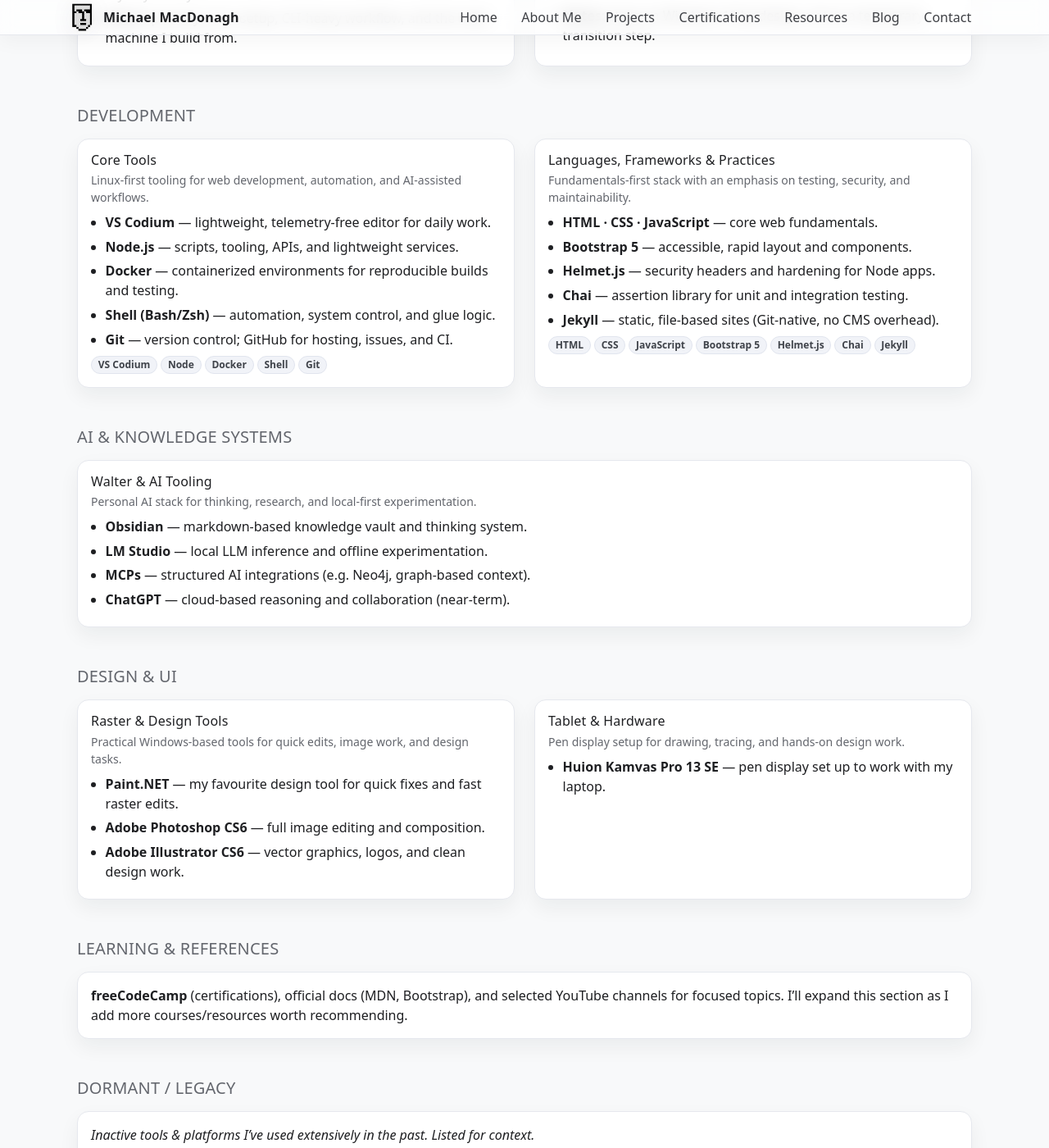
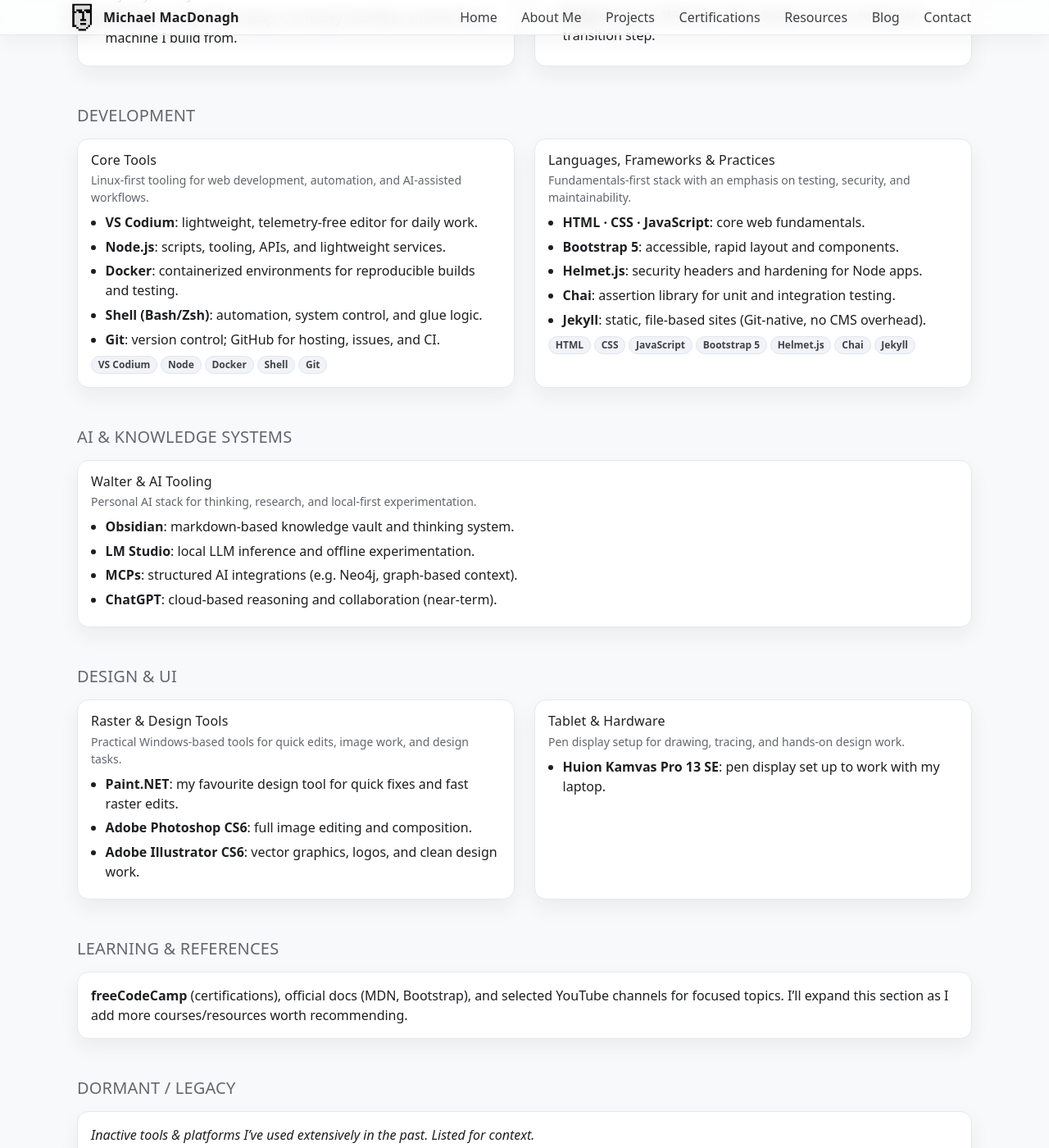
Before and after one commit to MechMadHog/michaelmacdonagh.net, a Jekyll site: the page built from resources.md, in a window 1280 px wide and 1400 px high, scrolled down 367 px. Shown: the whole window at 82% size. Built offline with Jekyll 4.4.1, drawn with Linux system fonts in a browser that asks for light colours; some of the changed text lies outside the part shown.

Commit message:
punctuation fix

```diff
--- a/resources.md
+++ b/resources.md
@@ -57,11 +57,11 @@
           Linux-first tooling for web development, automation, and AI-assisted workflows.
         </div>
         <ul class="mb-2">
-          <li><strong>VS Codium</strong> — lightweight, telemetry-free editor for daily work.</li>
-          <li><strong>Node.js</strong> — scripts, tooling, APIs, and lightweight services.</li>
-          <li><strong>Docker</strong> — containerized environments for reproducible builds and testing.</li>
-          <li><strong>Shell (Bash/Zsh)</strong> — automation, system control, and glue logic.</li>
-          <li><strong>Git</strong> — version control; GitHub for hosting, issues, and CI.</li>
+          <li><strong>VS Codium</strong>: lightweight, telemetry-free editor for daily work.</li>
+          <li><strong>Node.js</strong>: scripts, tooling, APIs, and lightweight services.</li>
+          <li><strong>Docker</strong>: containerized environments for reproducible builds and testing.</li>
+          <li><strong>Shell (Bash/Zsh)</strong>: automation, system control, and glue logic.</li>
+          <li><strong>Git</strong>: version control; GitHub for hosting, issues, and CI.</li>
         </ul>
         <div class="d-flex flex-wrap gap-1">
           <span class="badge text-bg-light">VS Codium</span>
@@ -82,11 +82,11 @@
           Fundamentals-first stack with an emphasis on testing, security, and maintainability.
         </div>
         <ul class="mb-2">
-          <li><strong>HTML · CSS · JavaScript</strong> — core web fundamentals.</li>
-          <li><strong>Bootstrap 5</strong> — accessible, rapid layout and components.</li>
-          <li><strong>Helmet.js</strong> — security headers and hardening for Node apps.</li>
-          <li><strong>Chai</strong> — assertion library for unit and integration testing.</li>
-          <li><strong>Jekyll</strong> — static, file-based sites (Git-native, no CMS overhead).</li>
+          <li><strong>HTML · CSS · JavaScript</strong>: core web fundamentals.</li>
+          <li><strong>Bootstrap 5</strong>: accessible, rapid layout and components.</li>
+          <li><strong>Helmet.js</strong>: security headers and hardening for Node apps.</li>
+          <li><strong>Chai</strong>: assertion library for unit and integration testing.</li>
+          <li><strong>Jekyll</strong>: static, file-based sites (Git-native, no CMS overhead).</li>
         </ul>
         <div class="d-flex flex-wrap gap-1">
           <span class="badge text-bg-light">HTML</span>
@@ -115,10 +115,10 @@
           Personal AI stack for thinking, research, and local-first experimentation.
         </div>
         <ul class="mb-0">
-          <li><strong>Obsidian</strong> — markdown-based knowledge vault and thinking system.</li>
-          <li><strong>LM Studio</strong> — local LLM inference and offline experimentation.</li>
-          <li><strong>MCPs</strong> — structured AI integrations (e.g. Neo4j, graph-based context).</li>
-          <li><strong>ChatGPT</strong> — cloud-based reasoning and collaboration (near-term).</li>
+          <li><strong>Obsidian</strong>: markdown-based knowledge vault and thinking system.</li>
+          <li><strong>LM Studio</strong>: local LLM inference and offline experimentation.</li>
+          <li><strong>MCPs</strong>: structured AI integrations (e.g. Neo4j, graph-based context).</li>
+          <li><strong>ChatGPT</strong>: cloud-based reasoning and collaboration (near-term).</li>
         </ul>
       </div>
     </article>
@@ -138,9 +138,9 @@
             Practical Windows-based tools for quick edits, image work, and design tasks.
           </div>
           <ul class="mb-0">
-            <li><strong>Paint.NET</strong> — my favourite design tool for quick fixes and fast raster edits.</li>
-            <li><strong>Adobe Photoshop CS6</strong> — full image editing and composition.</li>
-            <li><strong>Adobe Illustrator CS6</strong> — vector graphics, logos, and clean design work.</li>
+            <li><strong>Paint.NET</strong>: my favourite design tool for quick fixes and fast raster edits.</li>
+            <li><strong>Adobe Photoshop CS6</strong>: full image editing and composition.</li>
+            <li><strong>Adobe Illustrator CS6</strong>: vector graphics, logos, and clean design work.</li>
           </ul>
         </div>
       </article>
@@ -153,7 +153,7 @@
             Pen display setup for drawing, tracing, and hands-on design work.
           </div>
           <ul class="mb-0">
-            <li><strong>Huion Kamvas Pro 13 SE</strong> — pen display set up to work with my laptop.</li>
+            <li><strong>Huion Kamvas Pro 13 SE</strong>: pen display set up to work with my laptop.</li>
           </ul>
         </div>
       </article>
@@ -185,9 +185,9 @@
           <div class="card-body">
             <p class="mb-2"><em>Inactive tools & platforms I’ve used extensively in the past. Listed for context.</em></p>
             <ul class="mb-0">
-              <li><strong>WordPress, PHP, MySQL, XAMPP</strong> — I’m no longer building sites with traditional CMS stacks; this portfolio uses Jekyll and static hosting for speed and simplicity.</li>
-              <li><strong>Microsoft Power Platform</strong> — Power Apps, Power Automate, Power BI, Copilot Studio / Azure AI Foundry, SharePoint (Classic & Modern). <span class="text-muted">Context:</span> used professionally at EirEvo (formerly Evros) for internal apps, automation, and support operations.</li>
-              <li><strong>Azure DevOps</strong> — backlog/boards, pipelines; experience from support & project work.</li>
+              <li><strong>WordPress, PHP, MySQL, XAMPP</strong>: I’m no longer building sites with traditional CMS stacks; this portfolio uses Jekyll and static hosting for speed and simplicity.</li>
+              <li><strong>Microsoft Power Platform</strong>: Power Apps, Power Automate, Power BI, Copilot Studio / Azure AI Foundry, SharePoint (Classic & Modern). <span class="text-muted">Context:</span> used professionally at EirEvo (formerly Evros) for internal apps, automation, and support operations.</li>
+              <li><strong>Azure DevOps</strong>: backlog/boards, pipelines; experience from support & project work.</li>
             </ul>
           </div>
         </article>
```
